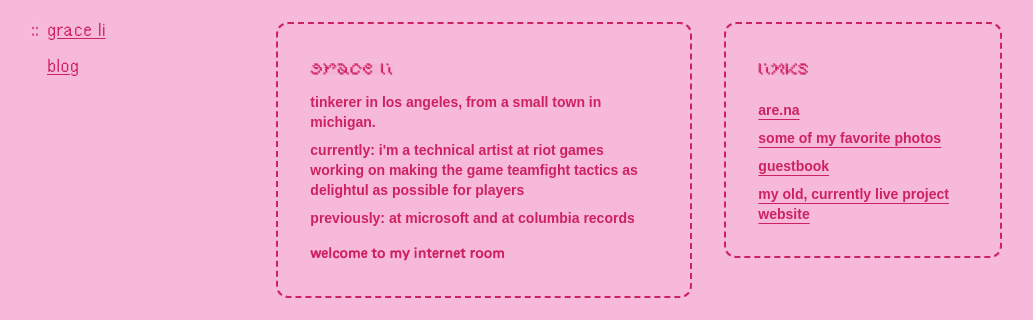
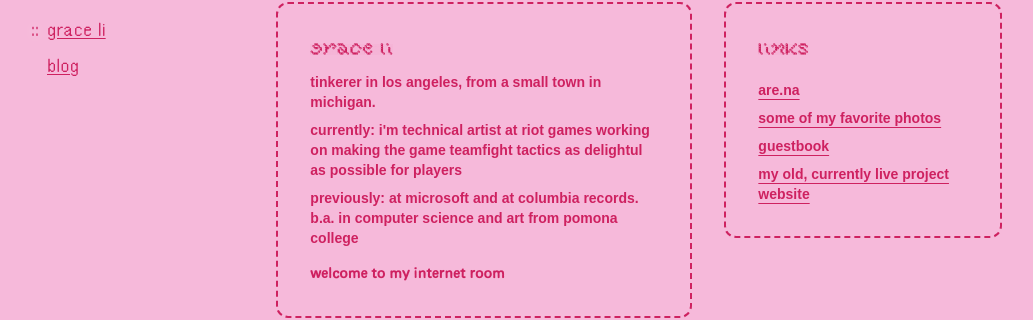
Before and after one commit to gracejli/gli-site, a Next.js app: page / in a window 1280 px wide. Shown: the part 78-398 px from the top of the page, without its empty margins (1-1034 px from the left). Built offline with nearby package versions, Linux system fonts and the light colour scheme; a web font is replaced by a local one.

Commit message:
added pomona college

```diff
--- a/app/page.tsx
+++ b/app/page.tsx
@@ -33,10 +33,10 @@ export default function App() {
               tinkerer in los angeles, from a small town in michigan.
             </p>
             <p className="text-sm font-bold font-fe mb-2">
-              currently: i'm a technical artist at riot games working on making the game teamfight tactics as delightul as possible for players
+              currently: i'm technical artist at riot games working on making the game teamfight tactics as delightul as possible for players
             </p>
             <p className="text-sm font-bold font-fe mb-2">
-              previously: at microsoft and at columbia records
+              previously: at microsoft and at columbia records. b.a. in computer science and art from pomona college
             </p>
             <p className ="text-sm font-bold font-febold mt-4 ">
               welcome to my internet room
```
